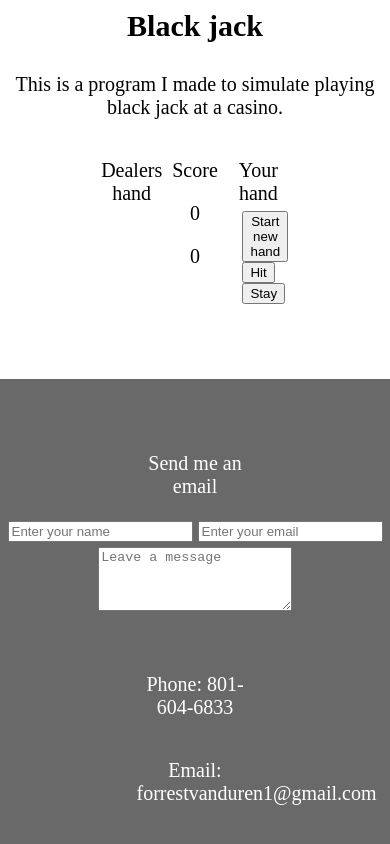
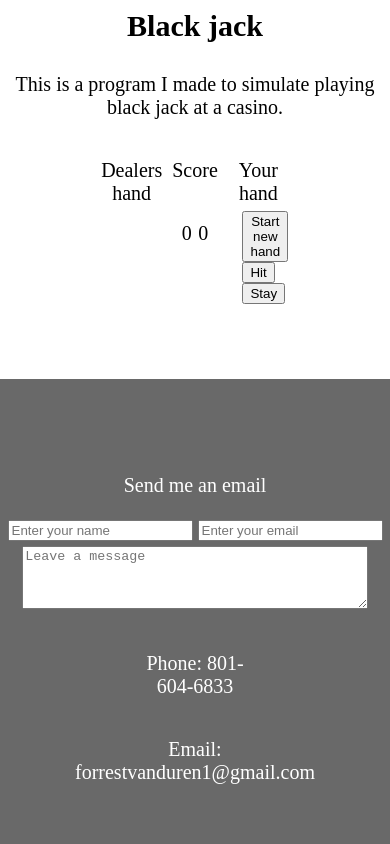
Before and after one commit to fgvand94/Portfolio, a plain HTML site: page main.html in a window 390 px wide. Shown: the part 1733-2577 px from the top of the page. Drawn offline with Linux system fonts and the light colour scheme.

Commit message:
added more responsivesness and changed some of the layout slightly

```diff
--- a/main.html
+++ b/main.html
@@ -56,12 +56,12 @@
 				</div>
 				<div class="score">
 					<p>Score</p>
-					<div>
+					<div class="scorenumber">
 						<p class="dealerscore">0</p>
 						<p class="playerscore">0</p>
 					</div>
 					<p class="winmessage"></p>
-					<p class="test"></p>
+					<!--<p class="test"></p>-->
 				</div>
 				<div id="playerhand">
 					<!-- I should maybe change some of the id's and classes on this now that I got all the js stuff working. IDK though it's not bad I just normally would do it differntly I was just fiddling with stuff when I was first making the js stuff work correctly-->
@@ -84,7 +84,9 @@
 		</section>
 	</main>
 	<footer class="contact">
-		<p class="email">Email: forrestvanduren1@gmail.com</p>
+		<div class="emailcontainer">
+		<p class="email">Email: <span class="email2">forrestvanduren1@gmail.com</span></p>
+		</div>
 		<div class="leave-message">
 
 			<p class="contact"><a name="contact">Send me an email</a></p>
@@ -119,3 +121,9 @@
 </body>
 </html>
 <!-- it seems pretty responsive. It looks fine until you get over about 200% zoom and then there's only a few small problems. So I probably just need to reformate the footer and header slightly over that magnification. There was a website that emulates screen sizes but I think zooming is a fairly good way of replicating it. Then I'm just supposed to add some kind of interactivity with js. I can't really think of what to add though at the moment. -->
+
+
+
+<!-- I didn't publish this yet or get feedback but I will probably after I fix the mobile
+	issues and then maybe restyle it a little. It sounds like people aren't very active on the
+	codecademy forums though -->
--- a/resources/javasc/blackjack.js
+++ b/resources/javasc/blackjack.js
@@ -737,7 +737,7 @@ const timeFunction = () => {
 		cardSum1New3Out = cardSum1;
 	};
 
-	test.innerHTML = `${cardSum1} ${cardSum1New3Out}`;
+	/*test.innerHTML = `${cardSum1} ${cardSum1New3Out}`;*/
 
 	dealText.innerHTML = `${cardValue[randValue1DOut]} of ${cardSuit[randSuit1DOut]} and
 		${cardValue[randValue2DOut]} of ${cardSuit[randSuit2DOut]}`;
--- a/resources/style.css
+++ b/resources/style.css
@@ -64,7 +64,9 @@ nav h1, nav h2 {
 .nav_center h2 {
 	text-align: center;
 }
-
+/*I need to adjust the nav bar position for the to be more responsive and also resize because it
+doesn't work on all phones. also in the @media maybe just change the layout completely because
+it doesn't look great on the phone screen. Maybe make a hamburger menu or something*/
 
 /*About*/
 
@@ -128,7 +130,7 @@ nav h1, nav h2 {
 .projects p {
 }
 
-
+/*maybe make the text here a little less wide so it's not so close to the edge of the screen*/
 
 /*Js projects*/
 
@@ -192,6 +194,19 @@ because, if I'm remembering right, it's a block level element so takes up the wh
 	margin-right: 0px;
 }
 
+.scorenumber {
+	display: flex;
+	justify-content: center;
+}
+
+.dealerscore {
+	margin-right: 5%;
+}
+
+.playerscore {
+	margin-left: 5%;
+}
+
 .sumwrap {
 	display: flex;
 	justify-content: center;
@@ -217,7 +232,9 @@ because, if I'm remembering right, it's a block level element so takes up the wh
 
 
 }
-
+/*The buttons need to be resized for mobile and also maybe the whole area resized because
+it's pretty squished right now on mobile. I might do that after i replace the text with
+pictures of the cards though*/
 
 
 /*when zoomed in or emulating a phone the buttons are shifted to the right from the center
@@ -304,12 +321,33 @@ footer form textarea {
 	.leave-message {justify-content: center;
 		align-items: center; justify-items: center;
 		align-content: center;}
+		.emailcontainer {
+			order: 1;
+			display: flex;
+			justify-content: center;
+		}
+		.email2 {
+			text-align: center;
+			position: relative;
+			right: 150%;
+
+
+		}
+		textarea {
+			width: 50.5em;
+			margin-bottom: 0px;
+		}
+
+		footer form {
+			margin-bottom: 0px;
+		}
 	}
 	/*I have no idea at the moment how to get this to work tbh. the send me an email part
 	randomely uncenterd itself and I can't get my email to actually line up at the bottom
 	of the page. it's because it's all one line. I'm thinking I could put forrestvanduen1
 	in a span and then in the media query put a break between the email and the span. That
 	might work*/
+
 }
 
 /*I should make another one to adjust it for smaller
```
